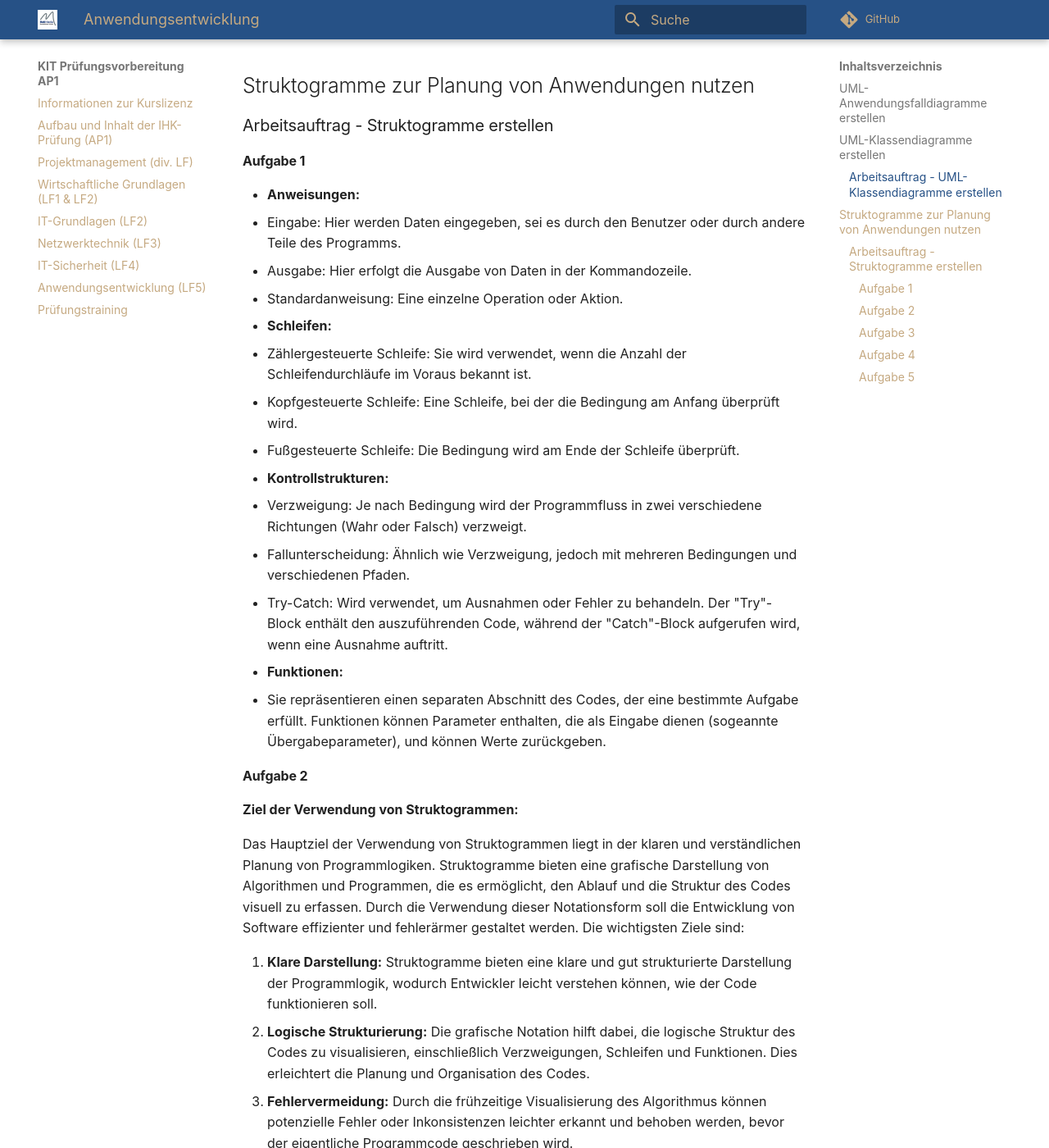
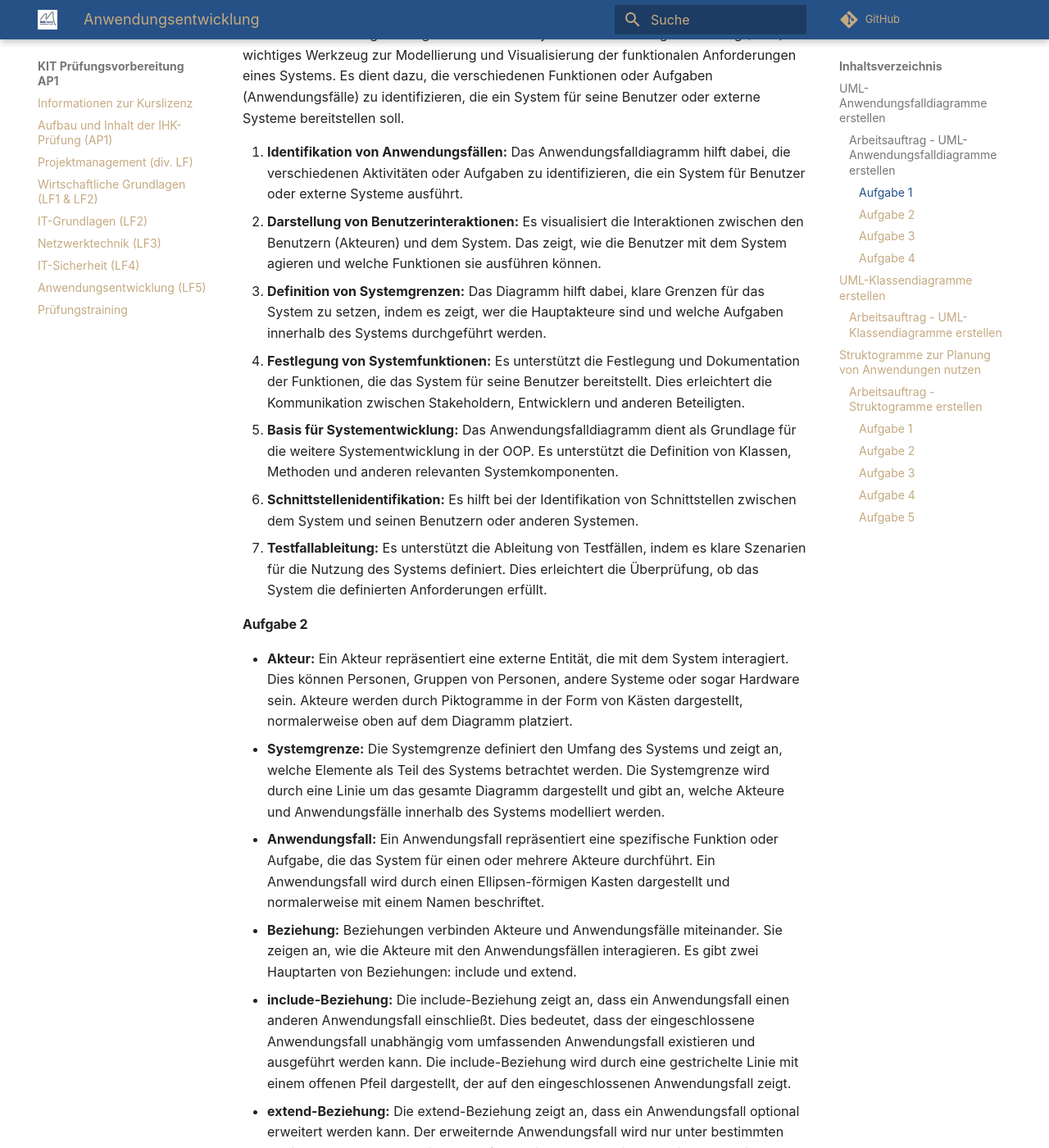
Before and after one commit to herr-nm/MMBbS_KIT_PVAP1, an MkDocs documentation site: the page built from docs/loesungen/06_anwendungsentwicklung_loesungen.md, in a window 1280 px wide and 1400 px high, scrolled down 289 px. Shown: the whole window at 82% size. Built offline with MkDocs 1.6.1 and Material for MkDocs 9.7.7, drawn with Linux system fonts in a browser that asks for light colours; comment, search, counter and statistics services are not loaded; some of the changed text lies outside the part shown.

Commit message:
uml anwendungsfalldiagramm lösung begonnen

```diff
--- a/docs/loesungen/06_anwendungsentwicklung_loesungen.md
+++ b/docs/loesungen/06_anwendungsentwicklung_loesungen.md
@@ -2,11 +2,50 @@
 
 ## UML-Anwendungsfalldiagramme erstellen
 
+### Arbeitsauftrag - UML-Anwendungsfalldiagramme erstellen
+
+#### Aufgabe 1
+
+Das UML-Anwendungsfalldiagramm ist in der objektorientierten Programmierung (OOP) ein wichtiges Werkzeug zur Modellierung und Visualisierung der funktionalen Anforderungen eines Systems. Es dient dazu, die verschiedenen Funktionen oder Aufgaben (Anwendungsfälle) zu identifizieren, die ein System für seine Benutzer oder externe Systeme bereitstellen soll.
+
+1. **Identifikation von Anwendungsfällen:** Das Anwendungsfalldiagramm hilft dabei, die verschiedenen Aktivitäten oder Aufgaben zu identifizieren, die ein System für Benutzer oder externe Systeme ausführt.
+2. **Darstellung von Benutzerinteraktionen:** Es visualisiert die Interaktionen zwischen den Benutzern (Akteuren) und dem System. Das zeigt, wie die Benutzer mit dem System agieren und welche Funktionen sie ausführen können.
+3. **Definition von Systemgrenzen:** Das Diagramm hilft dabei, klare Grenzen für das System zu setzen, indem es zeigt, wer die Hauptakteure sind und welche Aufgaben innerhalb des Systems durchgeführt werden.
+4. **Festlegung von Systemfunktionen:** Es unterstützt die Festlegung und Dokumentation der Funktionen, die das System für seine Benutzer bereitstellt. Dies erleichtert die Kommunikation zwischen Stakeholdern, Entwicklern und anderen Beteiligten.
+5. **Basis für Systementwicklung:** Das Anwendungsfalldiagramm dient als Grundlage für die weitere Systementwicklung in der OOP. Es unterstützt die Definition von Klassen, Methoden und anderen relevanten Systemkomponenten.
+6. **Schnittstellenidentifikation:** Es hilft bei der Identifikation von Schnittstellen zwischen dem System und seinen Benutzern oder anderen Systemen.
+7. **Testfallableitung:** Es unterstützt die Ableitung von Testfällen, indem es klare Szenarien für die Nutzung des Systems definiert. Dies erleichtert die Überprüfung, ob das System die definierten Anforderungen erfüllt.
+
+#### Aufgabe 2
+
+- **Akteur:** Ein Akteur repräsentiert eine externe Entität, die mit dem System interagiert. Dies können Personen, Gruppen von Personen, andere Systeme oder sogar Hardware sein. Akteure werden durch Piktogramme in der Form von Kästen dargestellt, normalerweise oben auf dem Diagramm platziert.
+- **Systemgrenze:** Die Systemgrenze definiert den Umfang des Systems und zeigt an, welche Elemente als Teil des Systems betrachtet werden. Die Systemgrenze wird durch eine Linie um das gesamte Diagramm dargestellt und gibt an, welche Akteure und Anwendungsfälle innerhalb des Systems modelliert werden.
+- **Anwendungsfall:** Ein Anwendungsfall repräsentiert eine spezifische Funktion oder Aufgabe, die das System für einen oder mehrere Akteure durchführt. Ein Anwendungsfall wird durch einen Ellipsen-förmigen Kasten dargestellt und normalerweise mit einem Namen beschriftet.
+- **Beziehung:** Beziehungen verbinden Akteure und Anwendungsfälle miteinander. Sie zeigen an, wie die Akteure mit den Anwendungsfällen interagieren. Es gibt zwei Hauptarten von Beziehungen: include und extend.
+  - **include-Beziehung:** Die include-Beziehung zeigt an, dass ein Anwendungsfall einen anderen Anwendungsfall einschließt. Dies bedeutet, dass der eingeschlossene Anwendungsfall unabhängig vom umfassenden Anwendungsfall existieren und ausgeführt werden kann. Die include-Beziehung wird durch eine gestrichelte Linie mit einem offenen Pfeil dargestellt, der auf den eingeschlossenen Anwendungsfall zeigt.
+  - **extend-Beziehung:** Die extend-Beziehung zeigt an, dass ein Anwendungsfall optional erweitert werden kann. Der erweiternde Anwendungsfall wird nur unter bestimmten Bedingungen oder Szenarien ausgeführt. Die extend-Beziehung wird durch eine gestrichelte Linie mit einem offenen Pfeil dargestellt, der vom erweiternden Anwendungsfall zum erweiterten Anwendungsfall zeigt.
+
+#### Aufgabe 3
+
+!!!info "User Stories"
+  User Stories sind eine Methode in der agilen Softwareentwicklung, um Anforderungen aus der Perspektive des Benutzers zu formulieren. Sie sind kurz, prägnant und fokussieren sich darauf, welchen Nutzen der Benutzer aus einer bestimmten Funktionalität zieht. Eine typische User Story folgt dem Format:
+
+  "Als [Rolle] möchte ich [Funktionalität], um [Nutzen/Ziel]."
+
+- Als Benutzer möchte ich den Druckfortschritt überwachen, um die Auslastung des Druckers zu optimieren.
+- Als Benutzer möchte ich den Druck abbrechen, um bei Fehlerfällen schnell reagieren zu können.
+- Als Benutzer möchte ich ein 3D-Modell auswählen, um dieses drucken zu können.
+- Als Benutzer möchte ich den Druckauftrag starten, um die Produktion eines Bauteils zu beginnen.
+- Als Wartungspersonal möchte ich die Wartung durchführen, um ohne Unterbrechungen am Drucker Einstellungen vorzunehmen.
+- Als Wartungspersonal möchte ich die Druckparameter einstellen, um ein möglichst optimales Produktionsergebnis zu erhalten.
+
+#### Aufgabe 4
+
+
+
 ## UML-Klassendiagramme erstellen
 
 ### Arbeitsauftrag - UML-Klassendiagramme erstellen
-
-
 
 ## Struktogramme zur Planung von Anwendungen nutzen
 
```
Also changed, not shown: 1 other file.
